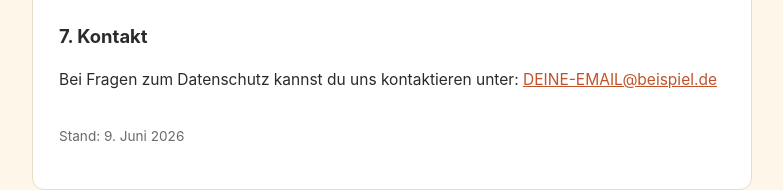
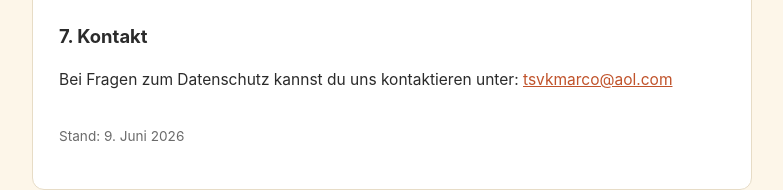
Before and after one commit to MarcooAsb/nino-privacy, a plain HTML site: page index.html in a window 1280 px wide. Shown: the part 1091-1281 px from the top of the page, without its empty margins (248-1031 px from the left). Drawn offline with Linux system fonts and the light colour scheme.

Commit message:
Update index.html

```diff
--- a/index.html
+++ b/index.html
@@ -120,7 +120,7 @@
     <p>Wir behalten uns vor, diese Datenschutzerklärung anzupassen, falls sich der Funktionsumfang der App ändert. Die jeweils aktuelle Version ist auf dieser Seite abrufbar.</p>
 
     <h2>7. Kontakt</h2>
-    <p>Bei Fragen zum Datenschutz kannst du uns kontaktieren unter: <a href="mailto:DEINE-EMAIL@beispiel.de">DEINE-EMAIL@beispiel.de</a></p>
+    <p>Bei Fragen zum Datenschutz kannst du uns kontaktieren unter: <a href="mailto:tsvkmarco@aol.com">tsvkmarco@aol.com</a></p>
 
     <p class="updated">Stand: <span id="date-de"></span></p>
   </section>
```
